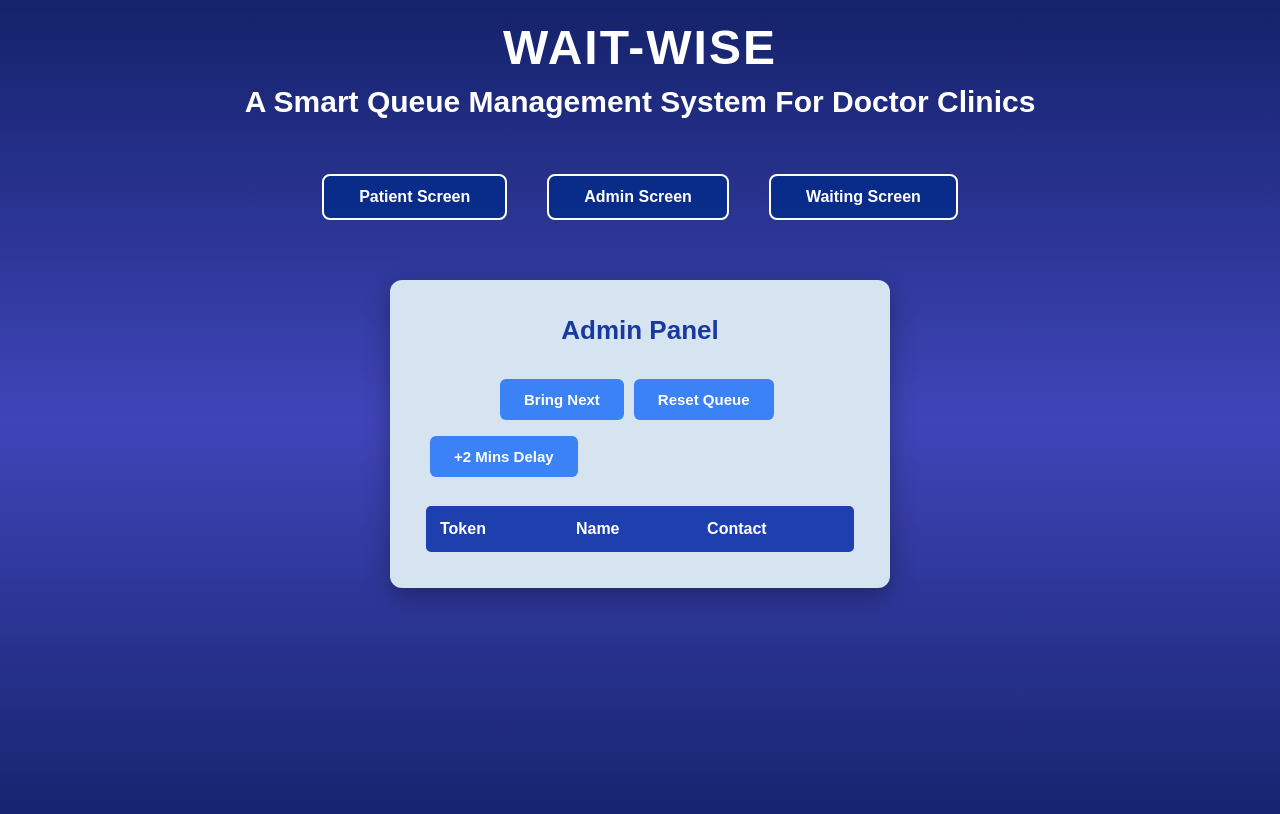
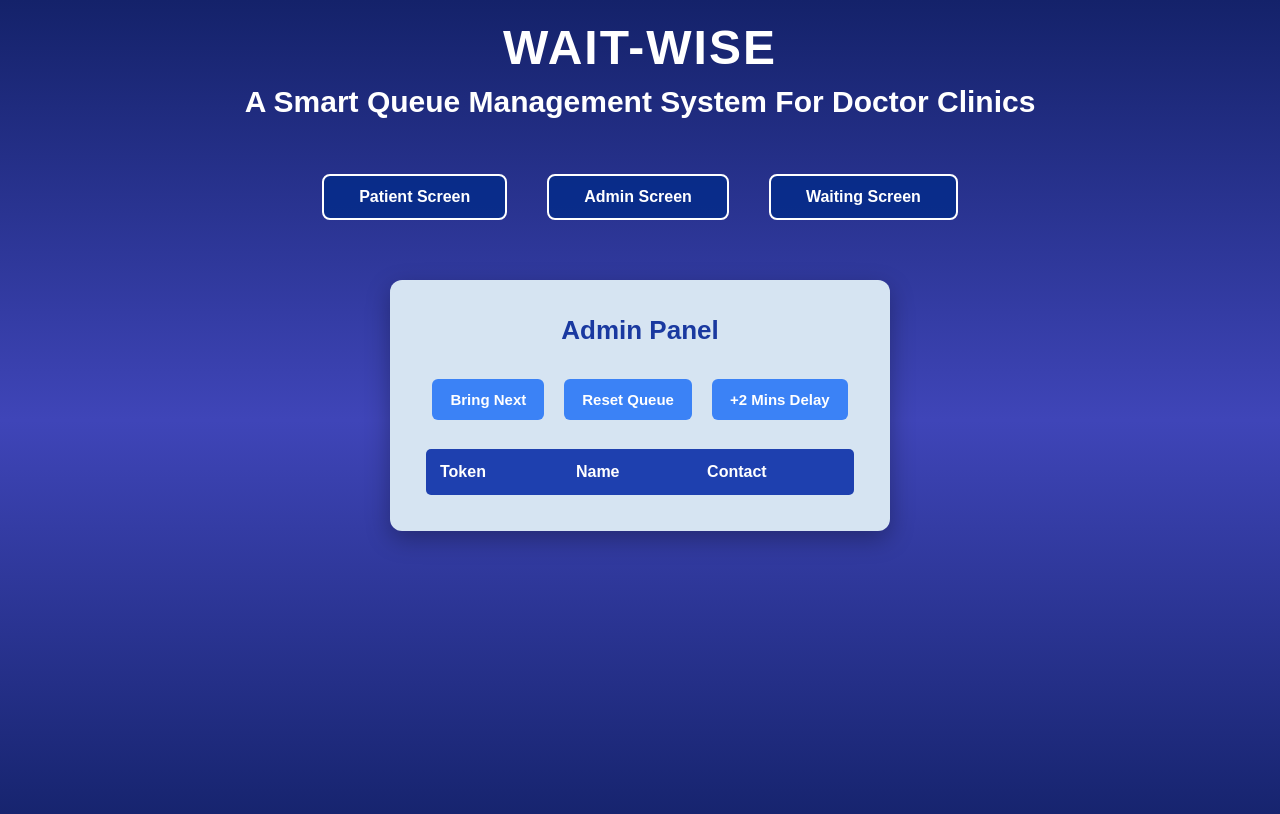
Before and after one commit to AMAN7475/wait-wise, a React (Vite) app in the folder wait-wise/: page / in a window 1280 px wide. Both pictures are taken after a click on the button "Admin Screen". Shown: the top 814 px of the page. Built offline with nearby package versions, Linux system fonts and the light colour scheme.

Commit message:
Aligned Admin's action buttons in a single row using flex layout

```diff
--- a/wait-wise/src/App.css
+++ b/wait-wise/src/App.css
@@ -215,8 +215,17 @@ button[type="submit"]:hover {
 }
 
 /* Admin Panel */
-#adminScreen button {
-    margin: 8px 5px;
+.admin-buttons {
+  display: flex;
+  justify-content: center;
+  gap: 10px;
+  margin-bottom: 18px;
+}
+
+.admin-buttons button {
+  padding: 12px 18px;
+  font-size: 15px;
+  cursor: pointer;
 }
 
 /* Table */
--- a/wait-wise/src/components/AdminScreen.jsx
+++ b/wait-wise/src/components/AdminScreen.jsx
@@ -28,21 +28,11 @@ function AdminScreen({ queue, setQueue, setTokenCounter, setServiceStartTime, se
 
       <h3>Admin Panel</h3>
 
-      <button
-        style={{ marginLeft: 75 }}
-        onClick={serveNext}>
-        Bring Next
-      </button>
-
-      <button onClick={resetQueue}>
-        Reset Queue
-      </button>
-
-      <button onClick={addDelay}>
-        +2 Mins Delay
-      </button>
-
-
+       <div className="admin-buttons">
+        <button onClick={serveNext}>Bring Next</button>
+        <button onClick={resetQueue}>Reset Queue</button>
+        <button onClick={addDelay}>+2 Mins Delay</button>
+      </div>
 
       <table>
         <thead>
```
